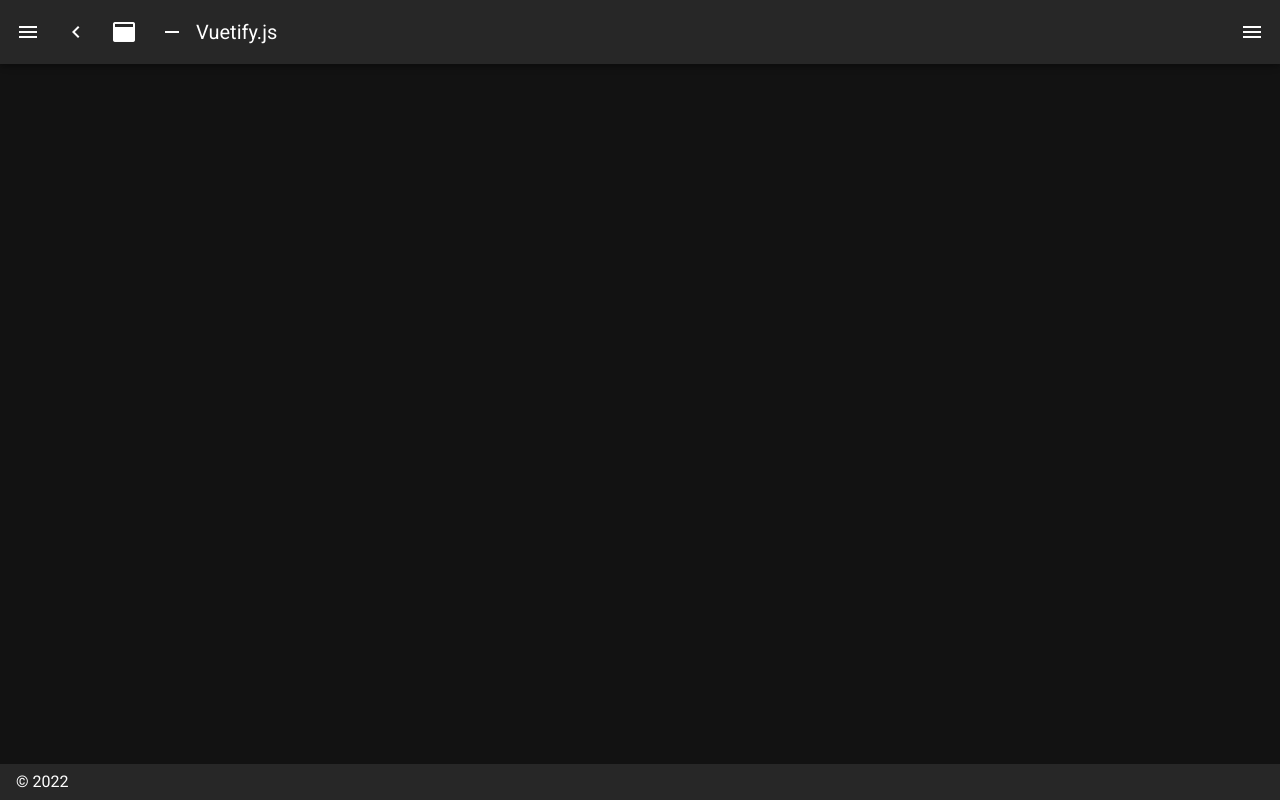
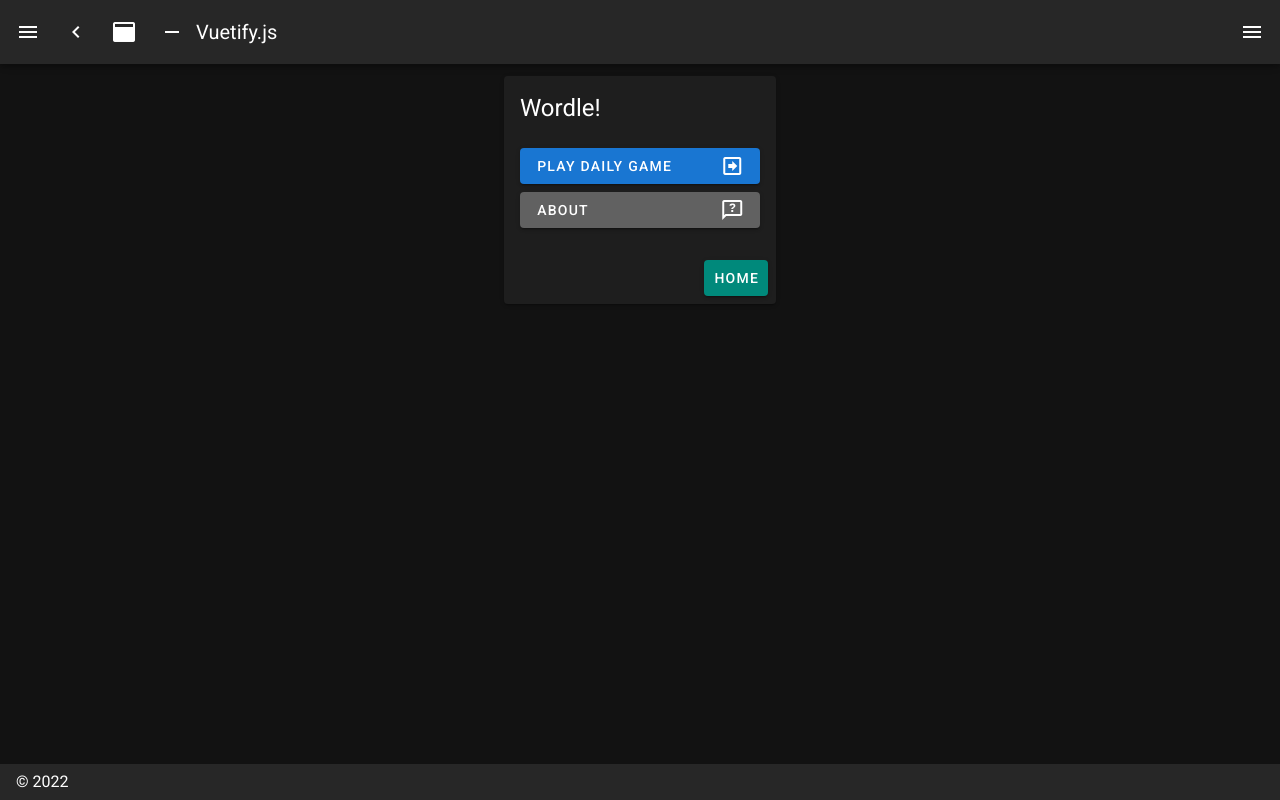
Before and after one commit to GrantErickson/NuxtTest, a Nuxt app: page /home in a window 1280 px wide. Before the commit this address had no page. Built offline with nearby package versions, Linux system fonts and the light colour scheme.

Commit message:
Added an initial Wordle menu

```diff
--- a/nuxt.config.js
+++ b/nuxt.config.js
@@ -52,7 +52,7 @@
   css: [],
 
   // Plugins to run before rendering page: https://go.nuxtjs.dev/config-plugins
-  plugins: [],
+  plugins: [  ],
 
   // Auto import components: https://go.nuxtjs.dev/config-components
   components: true,
@@ -85,9 +85,9 @@
       themes: {
         dark: {
           primary: colors.blue.darken2,
-          accent: colors.grey.darken3,
+          accent: colors.teal.darken1,
           secondary: colors.amber.darken3,
-          info: colors.teal.lighten1,
+          info: colors.grey.darken2,
           warning: colors.amber.base,
           error: colors.deepOrange.accent4,
           success: colors.green.accent3,
--- /dev/null
+++ b/pages/home.vue
@@ -0,0 +1,81 @@
+<template>
+  <v-row justify="center">
+    <v-col cols="12" xs="8" sm="6" md="4" lg="3">
+      <v-card>
+        <v-card-title class="headline">
+          <div class="text-center">Wordle!</div>
+        </v-card-title>
+        <v-card-text>
+          <div class="my-2">
+            <v-btn block elevation="2" color="primary" nuxt to="/daily">
+              Play Daily Game
+              <v-spacer />
+              <v-icon>mdi-arrow-right-bold-box-outline</v-icon>
+            </v-btn>
+          </div>
+
+          <div class="my-2">
+            <v-btn color="info" block nutx to="/about">
+              About
+              <v-spacer />
+              <v-icon>mdi-message-question-outline</v-icon>
+            </v-btn>
+          </div>
+        </v-card-text>
+        <v-card-actions>
+          <v-spacer />
+          <v-btn color="accent" nuxt to="/"> Home </v-btn>
+        </v-card-actions>
+      </v-card>
+    </v-col>
+  </v-row>
+</template>
+
+<script lang="ts">
+import Vue from 'vue'
+import Component from 'vue-class-component'
+
+@Component
+export default class IndexPage extends Vue {
+  message: string = 'Click Me'
+  clickInfos: EventInfo[] = []
+  clickCount: number = 0
+  buttonIsDisabled: boolean = false
+
+  showStuff($event: MouseEvent): void {
+    this.clickCount++
+    //alert('Clicked!')
+    if (!this.message.includes('again')) {
+      this.message += ' again'
+    }
+    this.clickInfos.push(
+      new EventInfo(($event.target as HTMLElement).innerText)
+    )
+    // Make sure all the keys are unique.
+    this.buttonIsDisabled = true
+    setTimeout(() => (this.buttonIsDisabled = false), 1000)
+  }
+
+  reset(): void {
+    this.message = 'Click Me'
+    this.clickCount = 0
+    this.clickInfos.length = 0
+  }
+
+  deleteItem(event: EventInfo) {
+    this.clickInfos.splice(this.clickInfos.indexOf(event), 1)
+  }
+}
+
+class EventInfo {
+  constructor(text: string) {
+    this.text = text
+  }
+
+  text: string
+  time: Date = new Date()
+  get key(): string {
+    return this.time.toString()
+  }
+}
+</script>
--- a/pages/index.vue
+++ b/pages/index.vue
@@ -50,7 +50,10 @@
         </v-card-text>
         <v-card-actions>
           <v-spacer />
-          <v-btn color="primary" nuxt to="/inspire"> Continue </v-btn>
+          <v-btn color="accent" nuxt to="/inspire"> Continue </v-btn>
+          <v-spacer />
+          <v-btn color="primary" nuxt to="/home"> Wordle </v-btn>
+          <v-spacer />
         </v-card-actions>
       </v-card>
     </v-col>
```
Also changed, not shown: 2 other files (tests, documents, lock files or other folders).
